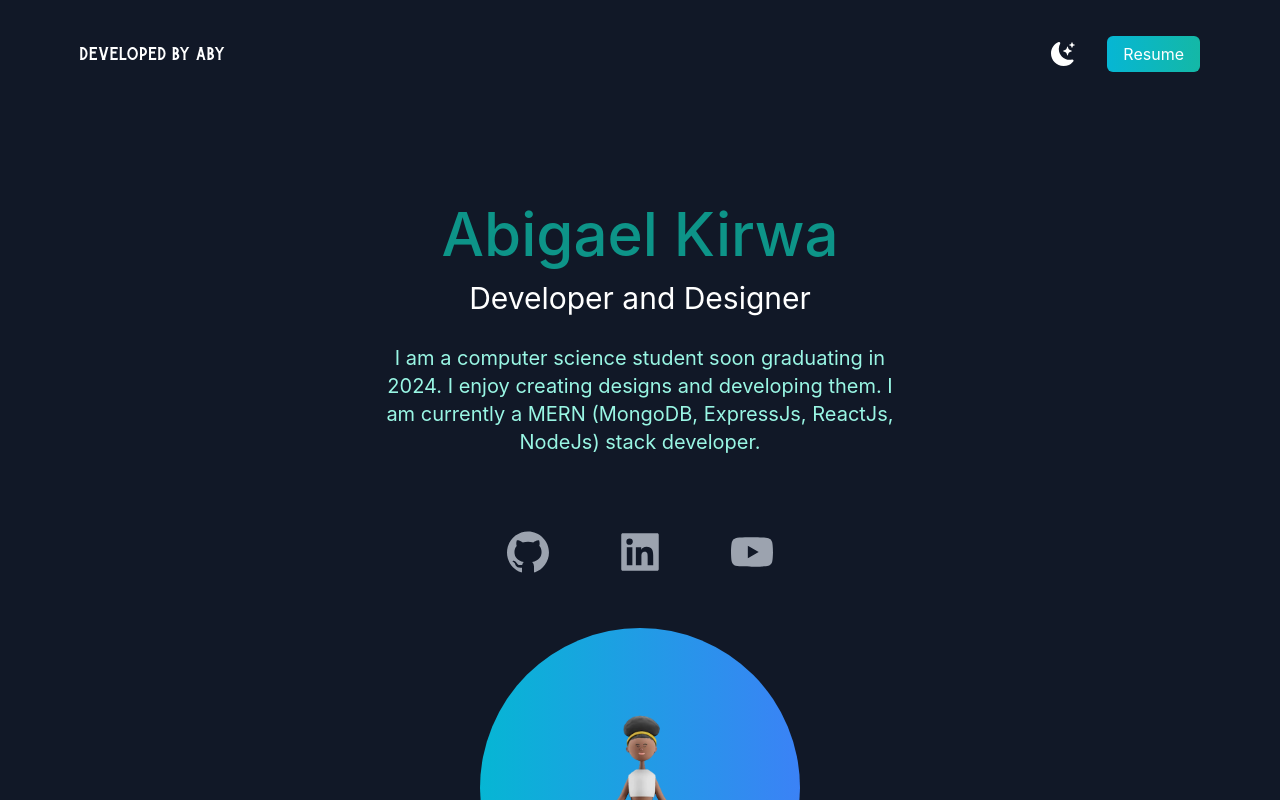
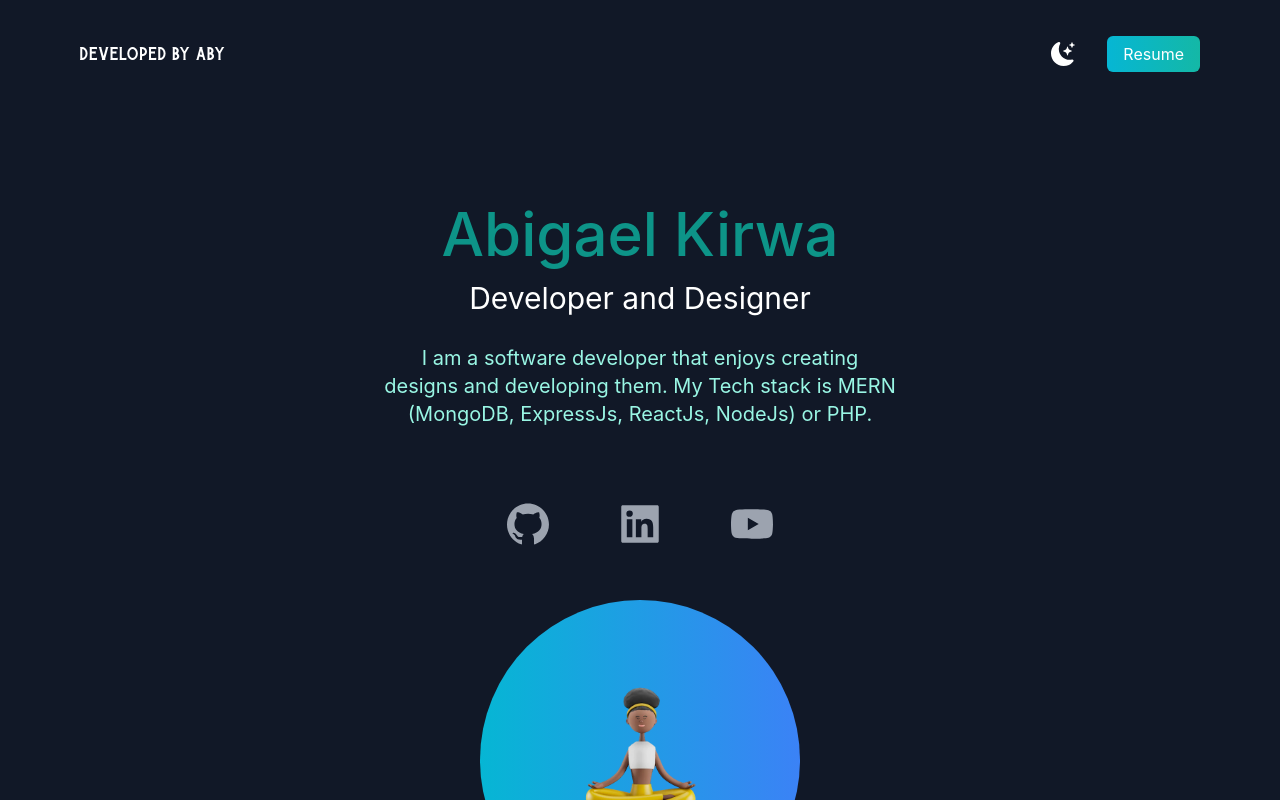
Before and after one commit to AbigaelKirwa/Portfolio, a Next.js app: page / in a window 1280 px wide. Shown: the top 800 px of the page. Built offline with nearby package versions, Linux system fonts and the light colour scheme.

Commit message:
changed topic

```diff
--- a/pages/index.js
+++ b/pages/index.js
@@ -39,7 +39,7 @@ export default function Home() {
           <div className='text-center p-10'>
             <h2 className='text-5xl py-2 text-teal-600 font-medium md:text-6xl'>Abigael Kirwa</h2>
             <h3 className='text-2xl py-2 md:text-3xl text-white'>Developer and Designer</h3>
-            <p className='text-md py-5 leading-8 text-gray-800 md:text-xl max-w-lg mx-auto dark:text-teal-200'> I am a computer science student soon graduating in 2024. I enjoy creating designs and developing them. I am currently a MERN (MongoDB, ExpressJs, ReactJs, NodeJs) stack developer.
+            <p className='text-md py-5 leading-8 text-gray-800 md:text-xl max-w-lg mx-auto dark:text-teal-200'> I am a software developer that enjoys creating designs and developing them. My Tech stack is MERN (MongoDB, ExpressJs, ReactJs, NodeJs) or PHP.
             </p>
           </div>
           <div className='text-5xl flex justify-center gap-16 py-3 text-gray-600 dark:text-gray-400'>
```
